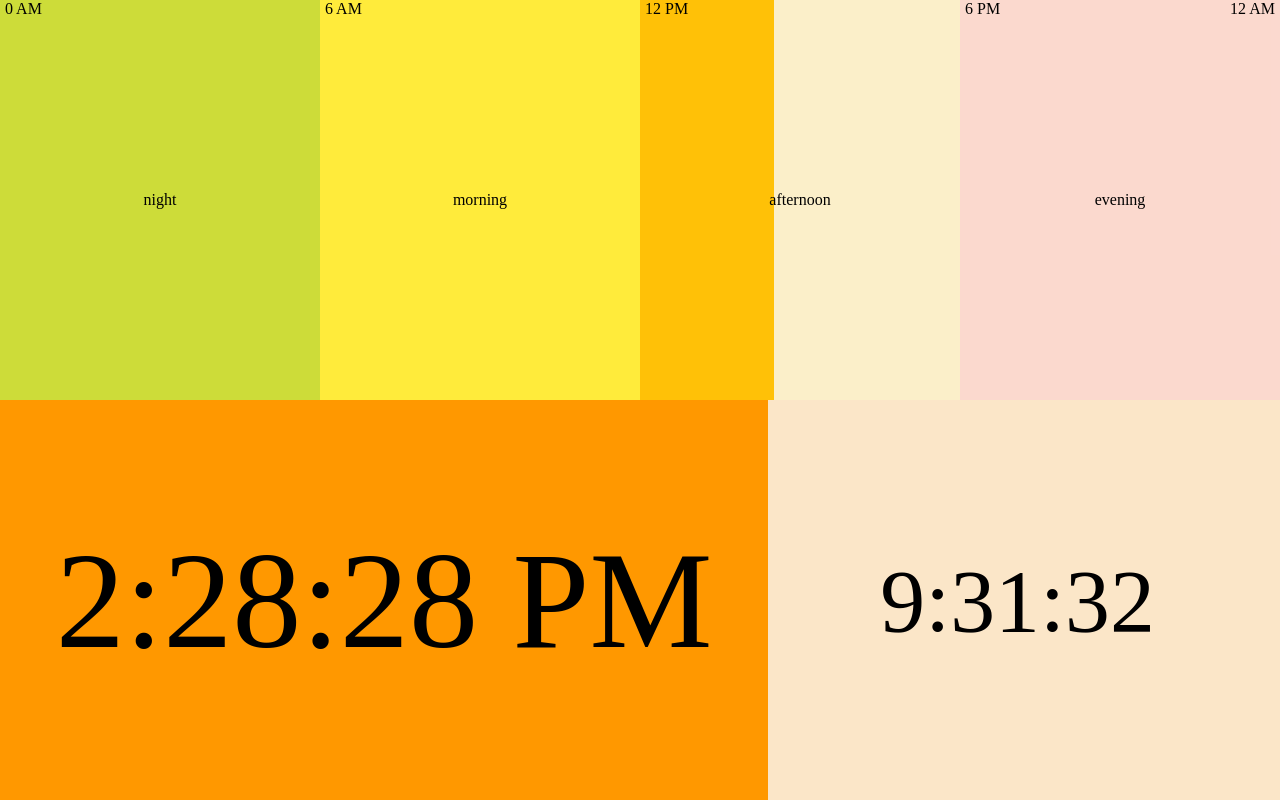
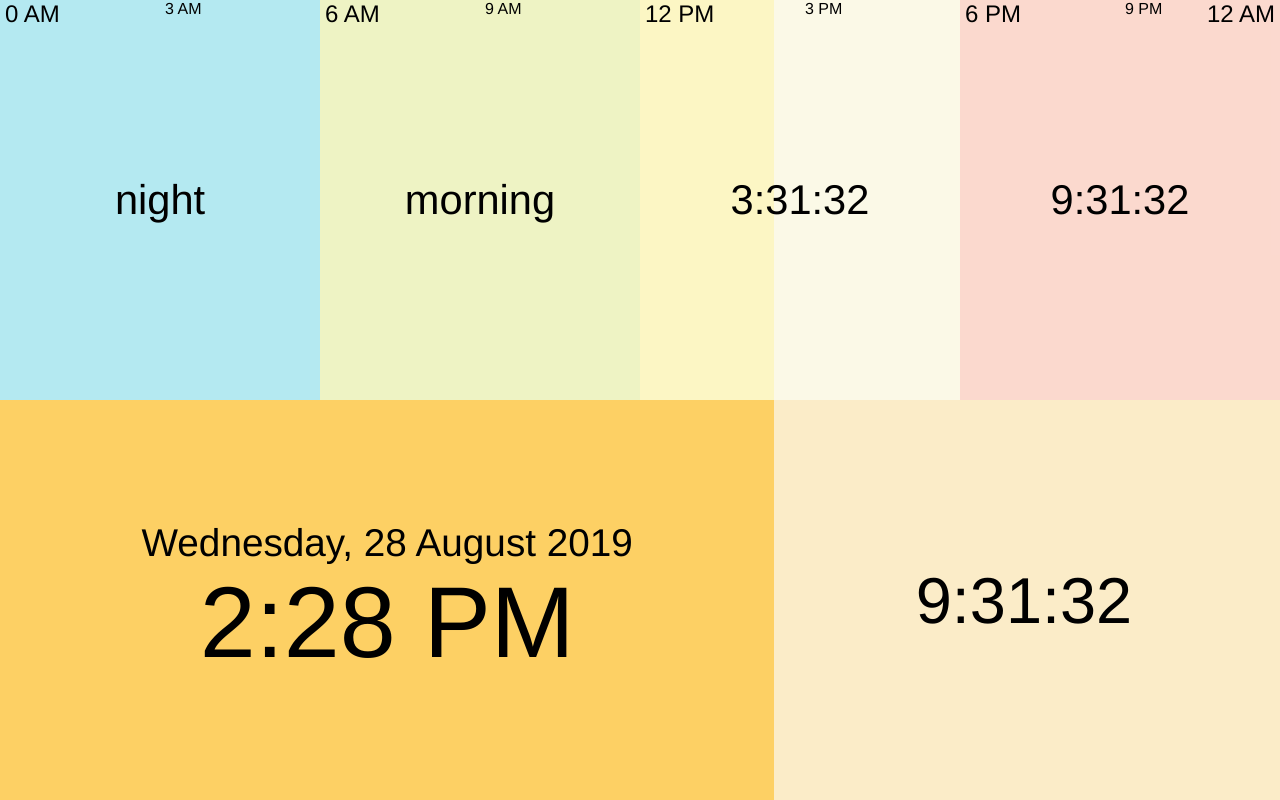
Before and after one commit to htduy262/today-remaining-extension, a browser extension: page newpage.html in a window 1280 px wide. Drawn offline with nearby package versions, Linux system fonts and the light colour scheme.

Commit message:
Version 1.0 done

```diff
--- a/content.js
+++ b/content.js
@@ -6,11 +6,24 @@ const eveningInSecond = dayInSecond;
 const stringClassPercent = "percent-"
 const startOfDay = new moment().startOf('day');
 
+setup();
+
 // Display time
-setInterval(function () {
+setInterval(function() {
+    setup();
+}, 1000);
+
+let flag = false;
+
+window.onresize = function(event) {
+    setFullDayWidth();
+};
+
+function setup() {
     // Full day
     let currentTime = new moment();
-    $(".full-day > .past > span").html(currentTime.format("h:mm:ss A"));
+    $(".full-day > .past > span.date").html(currentTime.format("dddd, D MMMM YYYY"));
+    $(".full-day > .past > span.time").html(currentTime.format("h:mm A"));
 
     const dayPastInSecond = currentTime.diff(startOfDay, 'second');
     const dayRemaingInSecond = dayInSecond - dayPastInSecond;
@@ -18,8 +31,6 @@ setInterval(function () {
     const percentDayRemaining = parseInt(dayRemaingInSecond * 100 / dayInSecond);
 
     $(".full-day > .label > span").html(secondsToHms(dayRemaingInSecond));
-
-    $(".full-day > .past").addClass(stringClassPercent + percentDayPast);
     $(".full-day > .label").addClass(stringClassPercent + percentDayRemaining);
 
     // Night
@@ -27,6 +38,9 @@ setInterval(function () {
     const nightRemaing = nightInSecond - dayPastInSecond;
     if (nightRemaing > 0) {
         percentNightPast = 100 - parseInt(nightRemaing * 100 / nightInSecond);
+        $(".night > .label-center > span").html(secondsToHms(nightRemaing));
+    } else {
+        // $(".night > .label-center > span").html("night past");
     }
     $(".night > .past").addClass(stringClassPercent + percentNightPast);
 
@@ -35,6 +49,9 @@ setInterval(function () {
     const morningRemaing = morningInSecond - dayPastInSecond;
     if (morningRemaing > 0) {
         percentMorningPast = 100 - parseInt(morningRemaing * 100 / (morningInSecond - nightInSecond));
+        $(".morning > .label-center > span").html(secondsToHms(morningRemaing));
+    } else {
+        // $(".morning > .label-center > span").html("morning past");
     }
     $(".morning > .past").addClass(stringClassPercent + percentMorningPast);
 
@@ -43,6 +60,9 @@ setInterval(function () {
     const afternoonRemaing = afternoonInSecond - dayPastInSecond;
     if (afternoonRemaing > 0) {
         percentAfternoonPast = 100 - parseInt(afternoonRemaing * 100 / (afternoonInSecond - morningInSecond));
+        $(".afternoon > .label-center > span").html(secondsToHms(afternoonRemaing));
+    } else {
+        // $(".afternoon > .label-center > span").html("afternoon past");
     }
     $(".afternoon > .past").addClass(stringClassPercent + percentAfternoonPast);
 
@@ -51,23 +71,12 @@ setInterval(function () {
     const eveningRemaing = eveningInSecond - dayPastInSecond;
     if (eveningRemaing > 0) {
         percentEveningPast = 100 - parseInt(eveningRemaing * 100 / (eveningInSecond - afternoonInSecond));
+        $(".evening > .label-center > span").html(secondsToHms(eveningRemaing));
     }
     $(".evening > .past").addClass(stringClassPercent + percentEveningPast);
 
-
-    // Fit text
-    if (!flag) {
-        flexFont();
-        flag = true;
-    }
-}, 1000);
-
-let flag = false;
-
-window.onresize = function (event) {
-    flexFont();
-};
-
+    setFullDayWidth();
+}
 
 function secondsToHms(d) {
     d = Number(d);
@@ -76,16 +85,36 @@ function secondsToHms(d) {
     var s = Math.floor(d % 3600 % 60);
 
     var hDisplay = h > 0 ? h + ":" : "00";
-    var mDisplay = m > 0 ? m + ":" : "00";
-    var sDisplay = s > 0 ? s : "00";
+    var mDisplay = m > 0 ?
+        m < 10 ? "0" + m + ":" : m + ":" :
+        "00:";
+    var sDisplay = s > 0 ?
+        s < 10 ? "0" + s : s :
+        "00";
     return hDisplay + mDisplay + sDisplay;
 }
 
 function flexFont() {
-    let textSpan = $("span.text");
-    textSpan.each(function () {
+    const timeTextSpan = $("span.time.text");
+    timeTextSpan.each(function() {
         const parentWidth = $(this).parent().width();
-        const fontSize = parentWidth * 0.18;
+        const fontSize = parentWidth * 0.13;
+        $(this).css("fontSize", fontSize + "px");
+    });
+    const dateTextSpan = $("span.date.text");
+    dateTextSpan.each(function() {
+        const parentWidth = $(this).parent().width();
+        const fontSize = parentWidth * 0.05;
         $(this).css("fontSize", fontSize + "px");
     });
 };
+
+function setFullDayWidth() {
+    let pastWidth = $(".night > .past").width();
+    pastWidth += $(".morning > .past").width();
+    pastWidth += $(".afternoon  > .past").width();
+    pastWidth += $(".evening > .past").width();
+    $(".full-day > .past").width(pastWidth);
+
+    flexFont();
+}
--- a/css.css
+++ b/css.css
@@ -5,7 +5,9 @@
     body {
         margin: 0;
         height: 100vh;
+        font-family: ArialRoundedMT, Avenir-Light, "Helvetica Neue", Helvetica, Roboto, Arial, sans-serif;
     }
+
     .content {
         position: relative;
         height: 100vh;
@@ -16,28 +18,59 @@ body {
         position: fixed;
         z-index: 1;
     }
+
     .label-center {
         position: absolute;
         width: 100%;
         text-align: center;
     }
+
     .label-zeroAM {
         left: 5px;
+        font-size: 1.5rem;
     }
+
+    .label-3AM {
+        margin-left: 12.5%;
+        padding-left: 5px;
+    }
+
     .label-6AM {
         margin-left: 25%;
-    left: 5px;
+        padding-left: 5px;
+        font-size: 1.5rem;
     }
+
+    .label-9AM {
+        margin-left: 37.5%;
+        padding-left: 5px;
+    }
+
     .label-12PM {
         margin-left: 50%;
-    left: 5px;
+        padding-left: 5px;
+        font-size: 1.5rem;
     }
+
+    .label-3PM {
+        margin-left: 62.5%;
+        padding-left: 5px;
+    }
+
     .label-6PM {
         margin-left: 75%;
-    left: 5px;
+        padding-left: 5px;
+        font-size: 1.5rem;
     }
+
+    .label-9PM {
+        margin-left: 87.5%;
+        padding-left: 5px;
+    }
+
     .label-12AM {
         right: 5px;
+        font-size: 1.5rem;
     }
 
     .color-blocks {
@@ -45,6 +78,7 @@ body {
         display: flex;
         flex-direction: row;
     }
+
     .block {
         position: relative;
         width: 100vw;
@@ -54,6 +88,7 @@ body {
         justify-content: start;
         align-items: center;
     }
+
     .block .label {
         position: relative;
         text-align: center;
@@ -70,348 +105,474 @@ body {
     .night {
         width: 25vw;
         margin-bottom: 50vh;
-    background: rgba(205, 220, 57,0.2);
+        background: rgba(0, 188, 212, 0.1)
     }
+
     .night .past {
-    background: rgba(205, 220, 57,1);
+        background: rgba(0, 188, 212, 0.2)
     }
+
     .morning {
         width: 25vw;
         margin-bottom: 50vh;
-    background: rgba(255, 235, 59,0.2);
+        background: rgba(205, 220, 57, 0.1);
     }
+
     .morning .past {
-    background: rgba(255, 235, 59,1);
+        background: rgba(205, 220, 57, 0.2);
     }
+
     .afternoon {
         width: 25vw;
         margin-bottom: 50vh;
-    background: rgba(255, 193, 7,0.2);
+        background: rgba(255, 235, 59, 0.1);
     }
+
     .afternoon .past {
-    background: rgba(255, 193, 7,1);
+        background: rgba(255, 235, 59, 0.2);
     }
+
     .evening {
         width: 25vw;
         margin-bottom: 50vh;
-    background: rgba(255, 87, 34,0.2);
+        background: rgba(255, 87, 34, 0.2);
     }
+
     .evening .past {
-    background: rgba(255, 87, 34,1);
+        background: rgba(255, 87, 34, 0.3);
     }
+
     .full-day {
         position: fixed;
         margin-top: 50vh;
-    background: rgba(255, 152, 0,0.2);
+        background: rgba(255, 179, 0, 0.2);
     }
+
     .full-day .past {
-    background: rgba(255, 152, 0,1);
+        background: rgba(255, 179, 0, 0.5);
+        display: flex;
+        flex-direction: column;
+        /* height: calc(100% - 1px); */
     }
 
     .past {
         height: 100%;
+        /* background: rgba(255, 152, 0,0.3); */
+        /* background: rgba(224, 224, 224, 1.0) !important; */
+        transition: all 0.5s;
     }
+    /*
+.border:before {
+    content: "";
+    position: fixed;
+    left: 0;
+    top: 50%;
+    height: 1px;
+    width: 100%;
+    border-bottom: 1px solid rgba(96, 125, 139, 1);
+} */
+    /* Percent class */
 
     .percent-1 {
         width: 1%;
     }
+
     .percent-2 {
         width: 2%;
     }
+
     .percent-3 {
         width: 3%;
     }
+
     .percent-4 {
         width: 4%;
     }
+
     .percent-5 {
         width: 5%;
     }
+
     .percent-6 {
         width: 6%;
     }
+
     .percent-7 {
         width: 7%;
     }
+
     .percent-8 {
         width: 8%;
     }
+
     .percent-9 {
         width: 9%;
     }
+
     .percent-0 {
         width: 0%;
     }
+
     .percent-10 {
         width: 10%;
     }
+
     .percent-11 {
         width: 11%;
     }
+
     .percent-12 {
-    width: 2%;
+        width: 12%;
     }
+
     .percent-13 {
         width: 13%;
     }
+
     .percent-14 {
         width: 14%;
     }
+
     .percent-15 {
         width: 15%;
     }
+
     .percent-16 {
         width: 16%;
     }
+
     .percent-17 {
         width: 17%;
     }
+
     .percent-18 {
         width: 18%;
     }
+
     .percent-19 {
         width: 19%;
     }
+
     .percent-20 {
         width: 20%;
     }
+
     .percent-21 {
         width: 21%;
     }
+
     .percent-22 {
         width: 22%;
     }
+
     .percent-23 {
         width: 23%;
     }
+
     .percent-24 {
         width: 24%;
     }
+
     .percent-25 {
         width: 25%;
     }
+
     .percent-26 {
         width: 26%;
     }
+
     .percent-27 {
         width: 27%;
     }
+
     .percent-28 {
         width: 28%;
     }
+
     .percent-29 {
         width: 29%;
     }
+
     .percent-30 {
         width: 30%;
     }
+
     .percent-31 {
         width: 31%;
     }
+
     .percent-32 {
         width: 32%;
     }
+
     .percent-33 {
         width: 3%;
     }
+
     .percent-34 {
         width: 34%;
     }
+
     .percent-35 {
         width: 35%;
     }
+
     .percent-36 {
         width: 36%;
     }
+
     .percent-37 {
         width: 37%;
     }
+
     .percent-38 {
         width: 38%;
     }
+
     .percent-39 {
         width: 39%;
     }
+
     .percent-40 {
         width: 40%;
     }
+
     .percent-41 {
         width: 41%;
     }
+
     .percent-42 {
         width: 42%;
     }
+
     .percent-43 {
         width: 43%;
     }
+
     .percent-44 {
         width: 44%;
     }
+
     .percent-45 {
         width: 45%;
     }
+
     .percent-46 {
         width: 46%;
     }
+
     .percent-47 {
         width: 47%;
     }
+
     .percent-48 {
         width: 48%;
     }
+
     .percent-49 {
         width: 49%;
     }
+
     .percent-50 {
         width: 50%;
     }
+
     .percent-51 {
         width: 51%;
     }
+
     .percent-52 {
         width: 52%;
     }
+
     .percent-53 {
         width: 53%;
     }
+
     .percent-54 {
         width: 54%;
     }
+
     .percent-55 {
         width: 55%;
     }
+
     .percent-56 {
         width: 56%;
     }
+
     .percent-57 {
         width: 57%;
     }
+
     .percent-58 {
         width: 58%;
     }
+
     .percent-59 {
         width: 59%;
     }
+
     .percent-60 {
         width: 60%;
     }
+
     .percent-61 {
         width: 61%;
     }
+
     .percent-62 {
         width: 62%;
     }
+
     .percent-63 {
         width: 63%;
     }
+
     .percent-64 {
         width: 64%;
     }
+
     .percent-65 {
         width: 65%;
     }
+
     .percent-66 {
         width: 66%;
     }
+
     .percent-67 {
         width: 67%;
     }
+
     .percent-68 {
         width: 68%;
     }
+
     .percent-69 {
         width: 69%;
     }
+
     .percent-70 {
         width: 70%;
     }
+
     .percent-71 {
         width: 71%;
     }
+
     .percent-72 {
         width: 72%;
     }
+
     .percent-73 {
         width: 73%;
     }
+
     .percent-74 {
         width: 74%;
     }
+
     .percent-75 {
         width: 75%;
     }
+
     .percent-76 {
         width: 76%;
     }
+
     .percent-77 {
         width: 77%;
     }
+
     .percent-78 {
         width: 78%;
     }
+
     .percent-79 {
         width: 79%;
     }
+
     .percent-80 {
         width: 80%;
     }
+
     .percent-81 {
         width: 81%;
     }
+
     .percent-82 {
         width: 82%;
     }
+
     .percent-83 {
         width: 83%;
     }
+
     .percent-84 {
         width: 84%;
     }
+
     .percent-85 {
         width: 85%;
     }
+
     .percent-86 {
         width: 86%;
     }
+
     .percent-87 {
         width: 87%;
     }
+
     .percent-88 {
         width: 88%;
     }
+
     .percent-89 {
         width: 89%;
     }
+
     .percent-90 {
         width: 90%;
     }
+
     .percent-91 {
         width: 91%;
     }
+
     .percent-92 {
         width: 92%;
     }
+
     .percent-93 {
         width: 93%;
     }
+
     .percent-94 {
         width: 94%;
     }
+
     .percent-95 {
         width: 95%;
     }
+
     .percent-96 {
         width: 96%;
     }
+
     .percent-97 {
         width: 97%;
     }
+
     .percent-98 {
         width: 98%;
     }
+
     .percent-99 {
         width: 99%;
     }
+
     .percent-100 {
         width: 100%;
     }
--- a/newpage.html
+++ b/newpage.html
@@ -13,34 +13,43 @@
     <div class="content">
         <div class="day">
             <div class="label label-zeroAM">0 AM</div>
+            <div class="label label-3AM">3 AM</div>
             <div class="label label-6AM">6 AM</div>
+            <div class="label label-9AM">9 AM</div>
             <div class="label label-12PM">12 PM</div>
+            <div class="label label-3PM">3 PM</div>
             <div class="label label-6PM">6 PM</div>
+            <div class="label label-9PM">9 PM</div>
             <div class="label label-12AM">12 AM</div>
             <div class="color-blocks">
                 <div class="block night">
                     <div class="past percent-0">&nbsp;</div>
-                    <div class="label-center">night</div>
+                    <div class="label-center"><span class="time text">night</span></div>
                 </div>
                 <div class="block morning">
                     <div class="past percent-0">&nbsp;</div>
-                    <div class="label-center">morning</div>
+                    <div class="label-center"><span class="time text">morning</span></div>
                 </div>
                 <div class="block afternoon">
                     <div class="past percent-0">&nbsp;</div>
-                    <div class="label-center">afternoon</div>
+                    <div class="label-center"><span class="time text">afternoon</span></div>
                 </div>
                 <div class="block evening">
                     <div class="past percent-0">&nbsp;</div>
-                    <div class="label-center">evening</div>
+                    <div class="label-center"><span class="time text">evening</span></div>
                 </div>
                 <div class="block full-day">
-                    <div class="past percent-0"><span class="text"></span></div>
-                    <div class="label"><span class="text"></span></div>
+                    <div class="past percent-0">
+                        <span class="date text"></span>
+                        <span class="time text"></span>
+                    </div>
+                    <div class="label"><span class="time text"></span></div>
                 </div>
+
             </div>
         </div>
     </div>
 </body>
 <script src="content.js"></script>
+
 </html>
```
Lines whose indentation alone changed are shown as unchanged.
